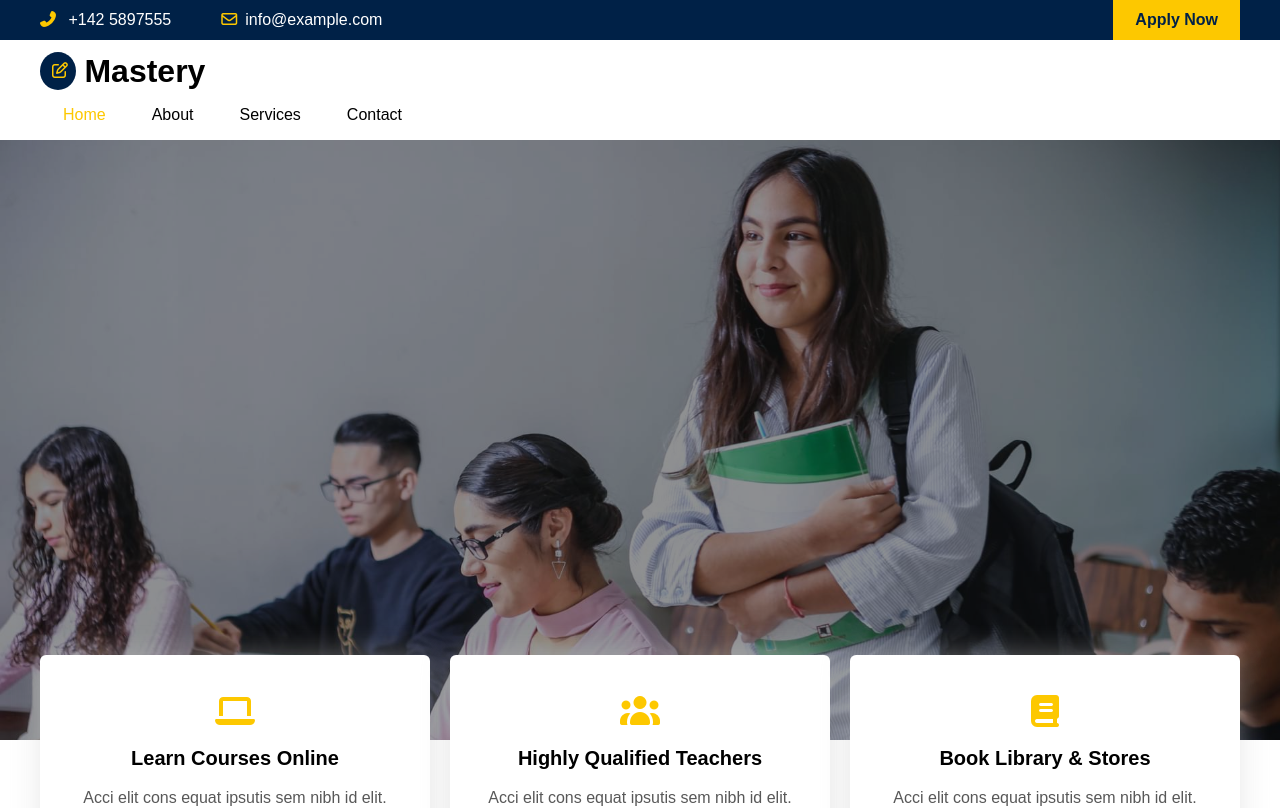
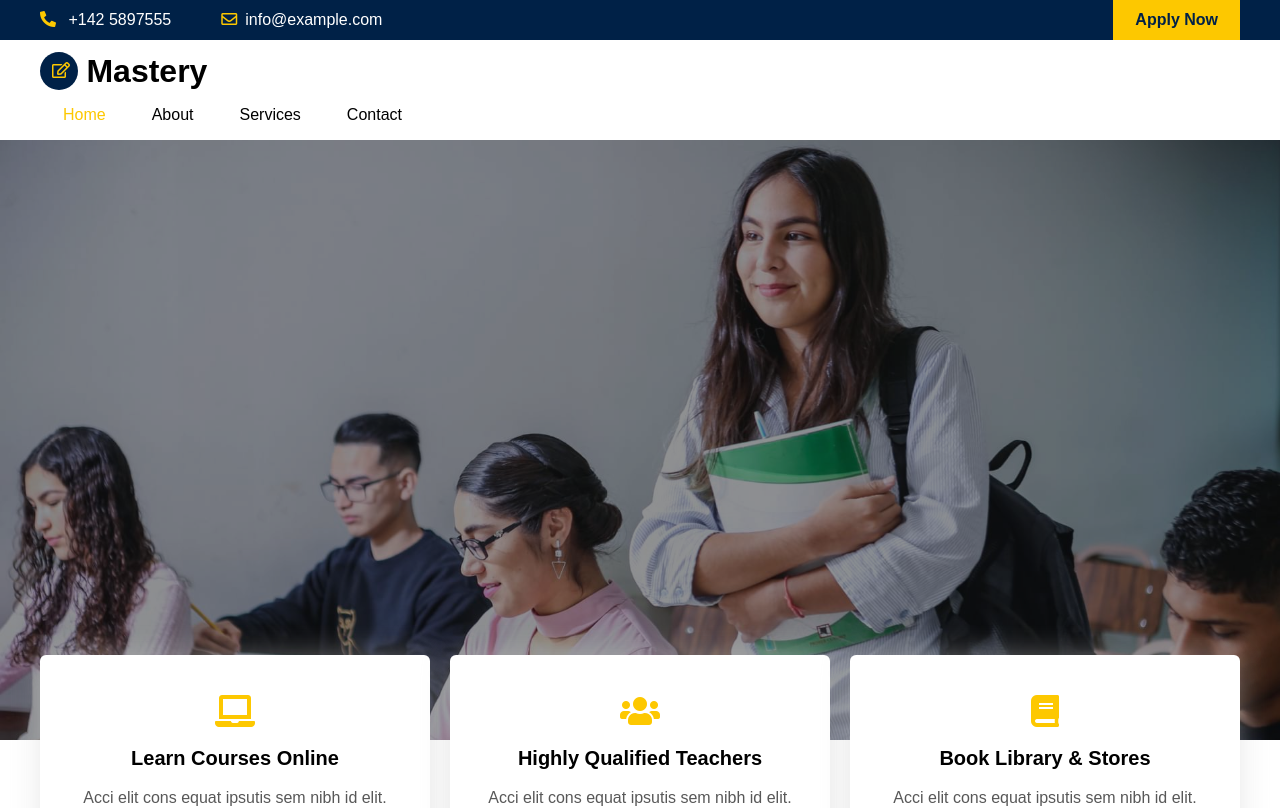
Before and after one commit to dovanthao2404/BC14_Mastery_dovanthao, a plain HTML site: page index.html in a window 1280 px wide. Shown: the top 808 px of the page. Drawn offline with Linux system fonts and the light colour scheme.

Commit message:
add font aw

```diff
--- a/index.html
+++ b/index.html
@@ -12,6 +12,7 @@
     <title>Mastery</title>
     <link rel="stylesheet" href="./css/style.css" />
     <link rel="stylesheet" href="./icon/all.css" />
+    <link rel="stylesheet" href="https://cdnjs.cloudflare.com/ajax/libs/font-awesome/5.15.3/css/all.min.css" integrity="sha512-iBBXm8fW90+nuLcSKlbmrPcLa0OT92xO1BIsZ+ywDWZCvqsWgccV3gFoRBv0z+8dLJgyAHIhR35VZc2oM/gI1w==" crossorigin="anonymous" referrerpolicy="no-referrer" />
   </head>
   <body>
     <!-- MENU TOP -->
```
